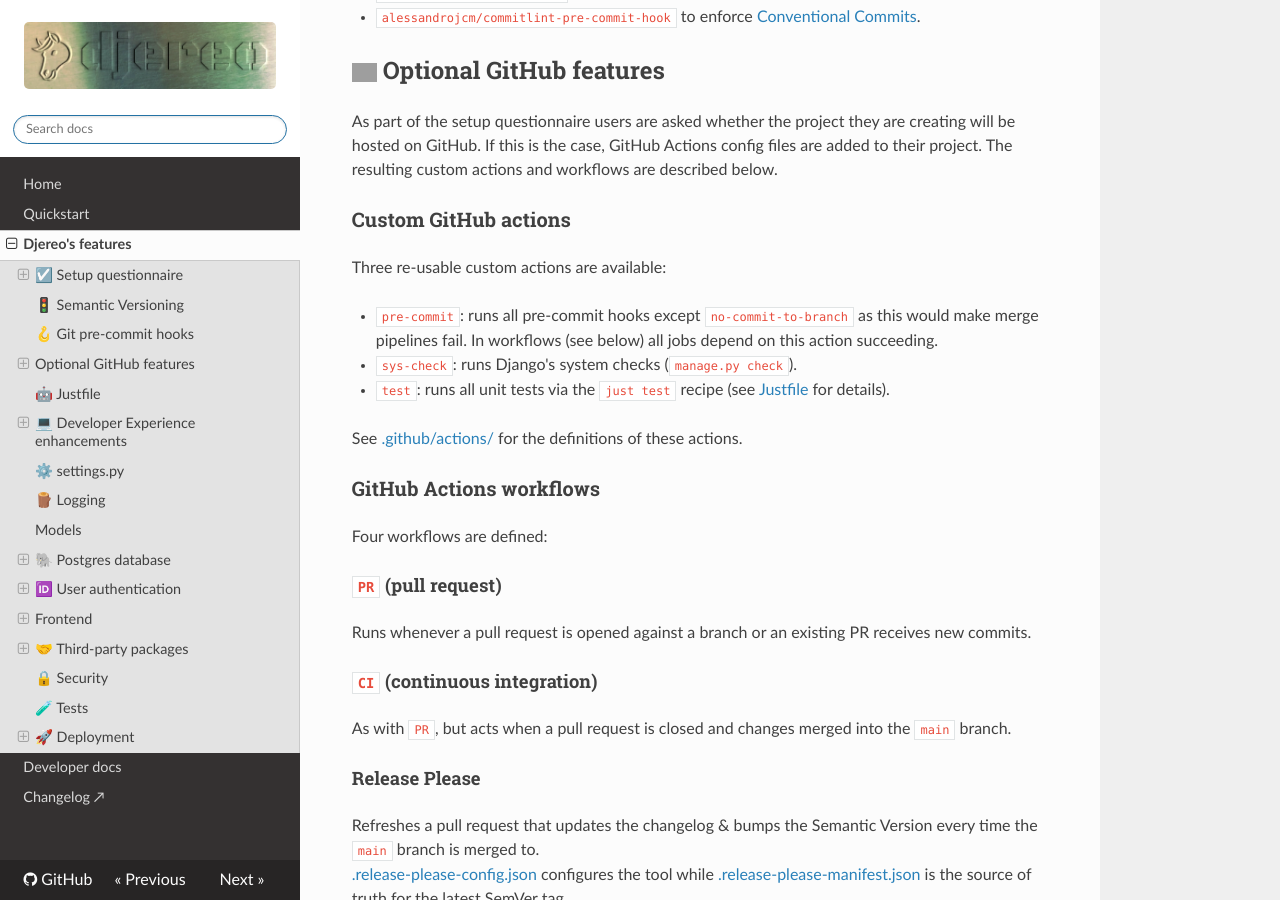
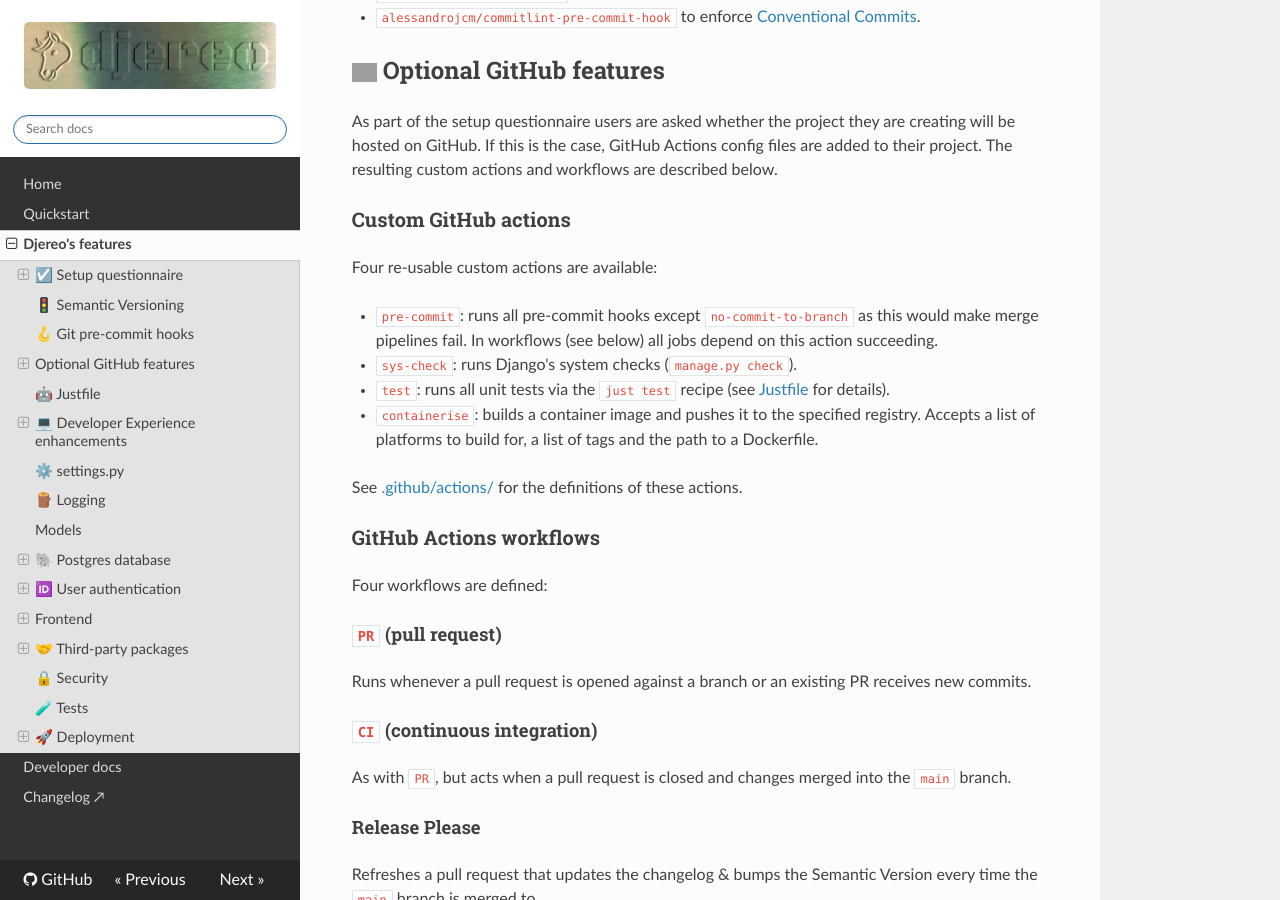
Before and after one commit to albertomh/djereo, an MkDocs documentation site: the page built from docs/src/featurelist.md, in a window 1280 px wide and 900 px high, scrolled down 2132 px. Built offline with MkDocs 1.6.1, drawn with Linux system fonts in a browser that asks for light colours; nearby versions of some CDN libraries; grey boxes are pictures that could not be loaded.

Commit message:
feat(ci): add a reusable 'containerise' GitHub Action (#173)
* feat(ci): add a reusable 'containerise' GitHub Action

* docs: document the 'containerise' GitHub Action

```diff
--- a/docs/src/featurelist.md
+++ b/docs/src/featurelist.md
@@ -97,7 +97,7 @@
 
 ### Custom GitHub actions
 
-Three re-usable custom actions are available:
+Four re-usable custom actions are available:
 
 - `pre-commit`: runs all pre-commit hooks except `no-commit-to-branch` as this would
    make merge pipelines fail. In workflows (see below) all jobs depend on this action
@@ -105,6 +105,8 @@
 - `sys-check`: runs Django's system checks (`manage.py check`).
 - `test`: runs all unit tests via the `just test` recipe (see [Justfile](#-justfile) for
    details).
+- `containerise`: builds a container image and pushes it to the specified registry. Accepts
+  a list of platforms to build for, a list of tags and the path to a Dockerfile.
 
 See [.github/actions/](https://github.com/albertomh/djereo/tree/main/template/%7B%25if%20is_github_project%25%7D.github%7B%25endif%25%7D/actions){target=\"_blank"}
 for the definitions of these actions.
--- a/template/docs/README-dev.md.jinja
+++ b/template/docs/README-dev.md.jinja
@@ -159,13 +159,15 @@
 
 ### Custom GitHub actions
 
-Three re-usable custom actions are available:
+Four re-usable custom actions are available:
 
 - `pre-commit`: runs all pre-commit hooks except `no-commit-to-branch` as this would
    make merge pipelines fail. In workflows (see below) all jobs depend on this action
    succeeding.
 - `sys-check`: runs Django's system checks (`manage.py check`).
 - `test`: runs all unit tests via the `just test` recipe (see [Justfile recipes](#justfile-recipes)).
+- `containerise`: builds a container image and pushes it to the specified registry. Accepts
+  a list of platforms to build for, a list of tags and the path to a Dockerfile.
 
 See [.github/actions/](https://github.com/albertomh/djereo/tree/main/template/%7B%25if%20is_github_project%25%7D.github%7B%25endif%25%7D/actions)
 for the definitions of these actions.
```
Also changed, not shown: 1 other file.
